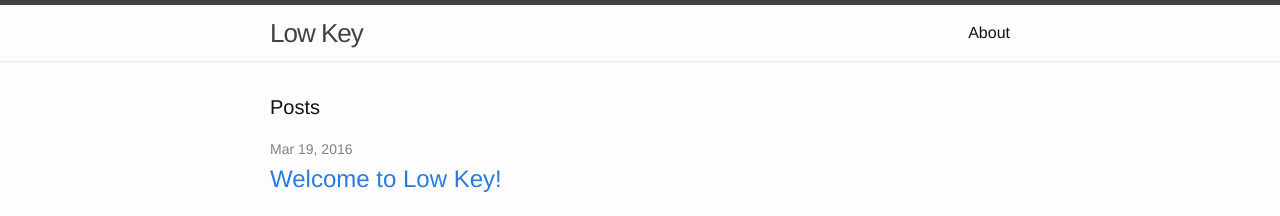
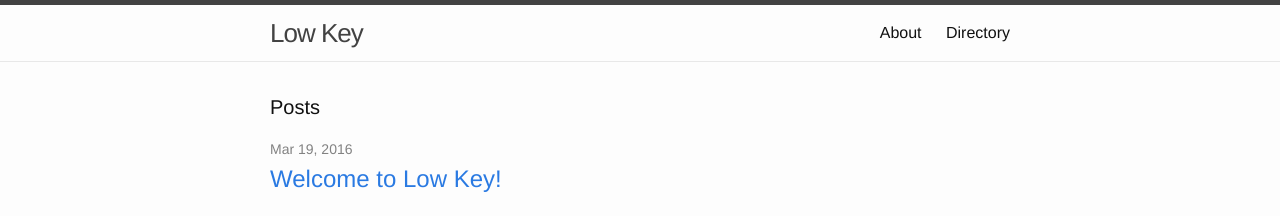
Before and after one commit to mattxwang/lowkey, a Jekyll site: the page built from index.html, in a window 1280 px wide. Shown: the top 216 px of the page. Built offline with Jekyll 4.4.1, drawn with Linux system fonts in a browser that asks for light colours.

Commit message:
try adding a directory link

```diff
--- a/_includes/header.html
+++ b/_includes/header.html
@@ -19,6 +19,7 @@
           <a class="page-link" href="{{ my_page.url | prepend: site.baseurl }}">{{ my_page.title }}</a>
           {% endif %}
         {% endfor %}
+        <a class="page-link" href="{{ site.url }}">Directory</a>
       </div>
     </nav>
 
```
